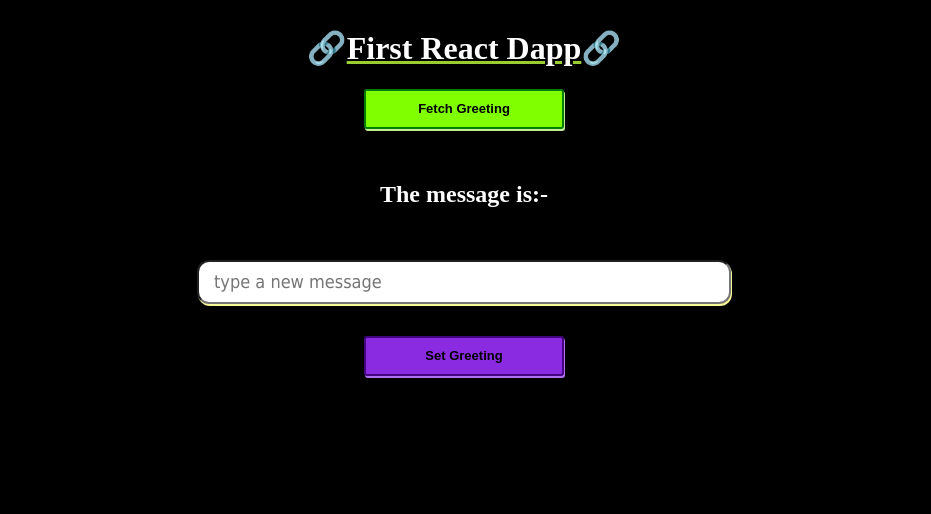
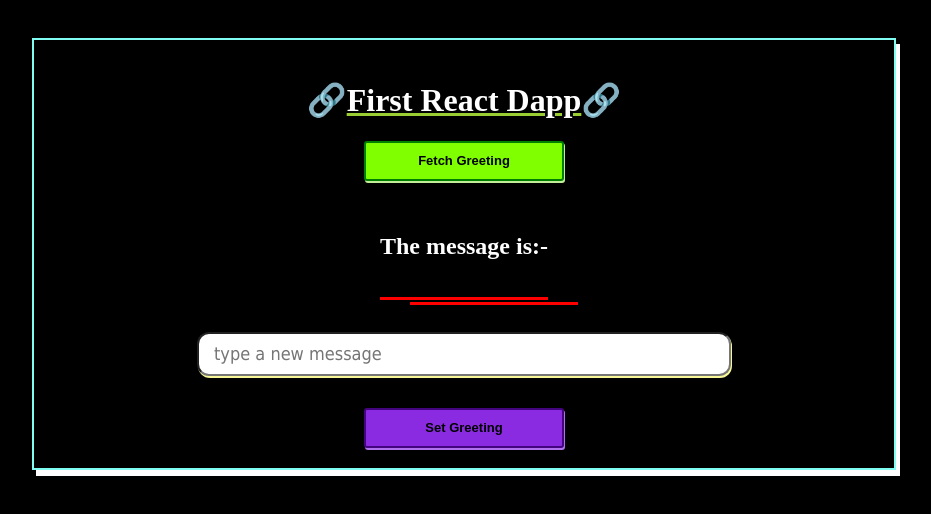
Before and after one commit to aniketpathak028/greeter-dapp, a React (Create React App) app: page / in a window 1280 px wide. Shown: the top 514 px of the page, without its empty margins (176-1107 px from the left). Built offline with nearby package versions, Linux system fonts and the light colour scheme.

Commit message:
some final modifiations

```diff
--- a/src/App.css
+++ b/src/App.css
@@ -1,10 +1,18 @@
 html {
   background-color: black;
+  display: flex;
+  align-items: center;
+  justify-content: center;
 }
 
 .App {
+  margin-top: 30px;
   text-align: center;
   color: white;
+  padding: 20px 30px;
+  width: 800px;
+  border: 2px solid rgb(128, 253, 243);
+  box-shadow: 4px 6px rgb(255, 253, 253);
 }
 
 .header {
@@ -72,6 +80,30 @@ input {
   box-shadow: 1px 2px rgb(248, 248, 153);
 }
 
-.message {
-  text-decoration: underline red;
+h2 {
+  margin-bottom: 0;
 }
+
+.message{
+   position: relative;
+  display: inline-block;
+  margin-bottom: 20px;
+}
+
+.double-underline:after, .double-underline:before{
+   content: "";
+  position: absolute;
+  z-index: -1;
+  width: 100%;
+  background-color:red;
+  display: block;
+  height: 3px;
+}
+.double-underline:after {
+   bottom: -25px;
+  left: 30px;
+ }
+
+.double-underline:before {
+   bottom: -20px;
+ }
--- a/src/App.js
+++ b/src/App.js
@@ -63,9 +63,9 @@ function App() {
           <button onClick={fetchGreeting}>Fetch Greeting</button>
         </div>
 
-        <div>
+        <div className="message">
           <h2>The message is:- </h2>
-          <h2 className="message">{greeting}</h2>
+          <h2 className="double-underline">{greeting}</h2>
         </div>
 
         <div>
```
